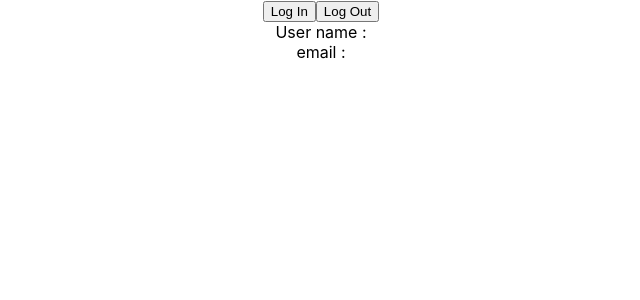
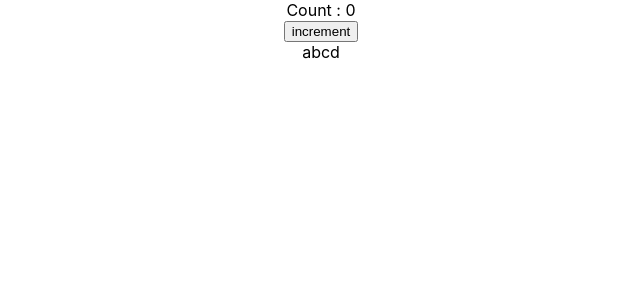
Before and after one commit to nikeshp15/react-typescript, a React (Create React App) app: page / in a window 1280 px wide. Shown: the top 300 px of the page, without its empty margins (319-959 px from the left). Built offline with nearby package versions, Linux system fonts and the light colour scheme.

Commit message:
feat: class component

```diff
--- a/src/App.tsx
+++ b/src/App.tsx
@@ -7,14 +7,17 @@ import { ThemeContextProvider } from './components/context/ThemeContext';
 import { Box } from './components/context/Box';
 import { UserContextProvider } from './components/context/UserContext';
 import { MainUser } from './components/context/MainUser';
+import ClassCounter from './components/class/ClassCounter';
 
 function App() {
   return (
     <div className="App">
 
-      <UserContextProvider>
+      <ClassCounter message='abcd'/>
+
+      {/* <UserContextProvider>
         <MainUser/>
-      </UserContextProvider>
+      </UserContextProvider> */}
 
       {/* <ThemeContextProvider>
         <Box></Box>
--- /dev/null
+++ b/src/components/class/ClassCounter.tsx
@@ -0,0 +1,34 @@
+import React, { Component } from 'react'
+
+type CounterProps = {
+    message: string
+}
+
+type CounterState = {
+    count: number
+}
+
+export class ClassCounter extends Component<CounterProps, CounterState> {
+
+    state = {
+        count: 0
+    }
+
+    incrementCount = () => {
+        this.setState({
+            count: this.state.count + 1
+        })
+    }
+
+  render() {
+    return (
+      <div>
+        <div>Count : {this.state.count}</div>
+        <button onClick={() => this.incrementCount()}>increment</button>
+        <div>{this.props.message}</div>
+      </div>
+    )
+  }
+}
+
+export default ClassCounter
```
